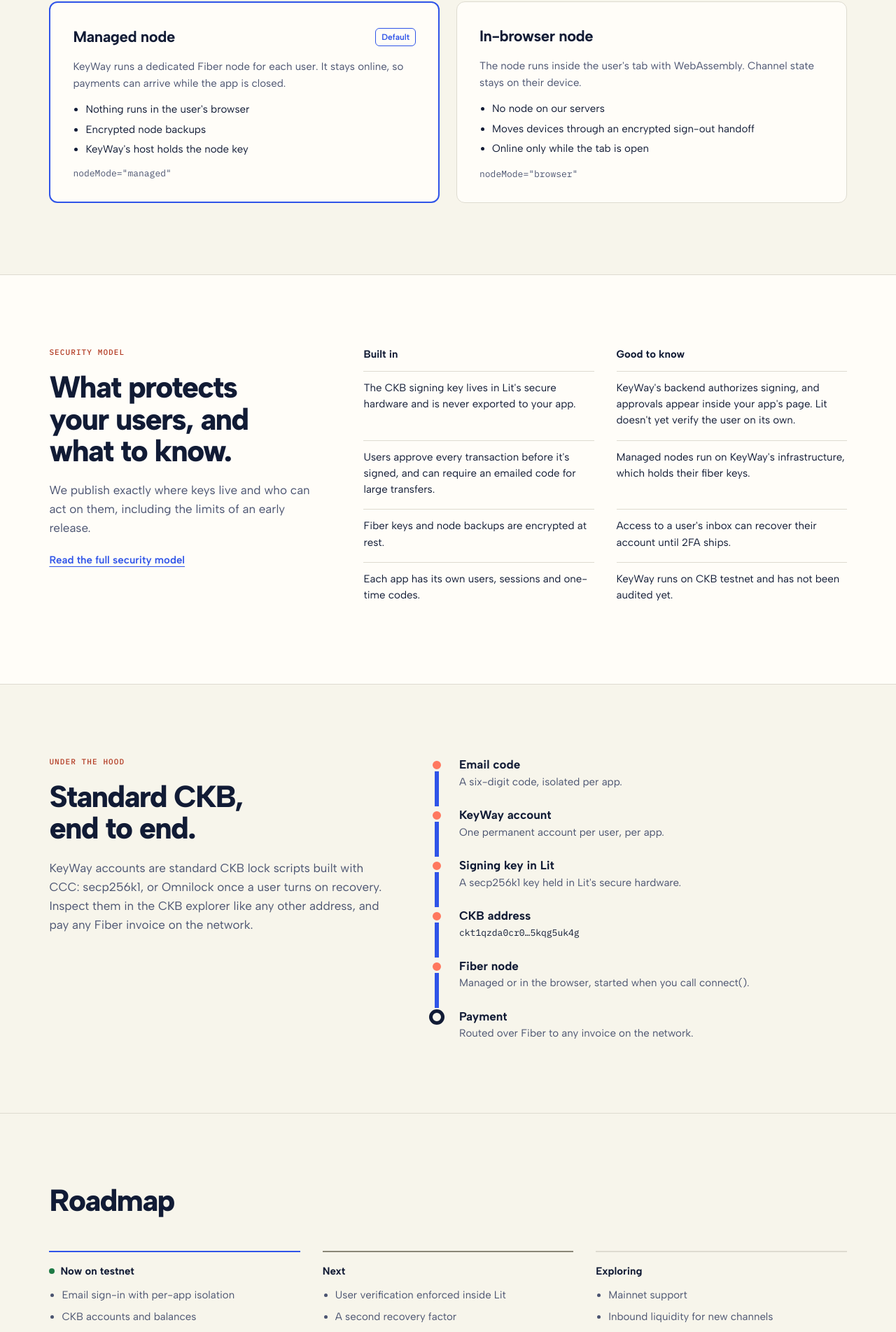
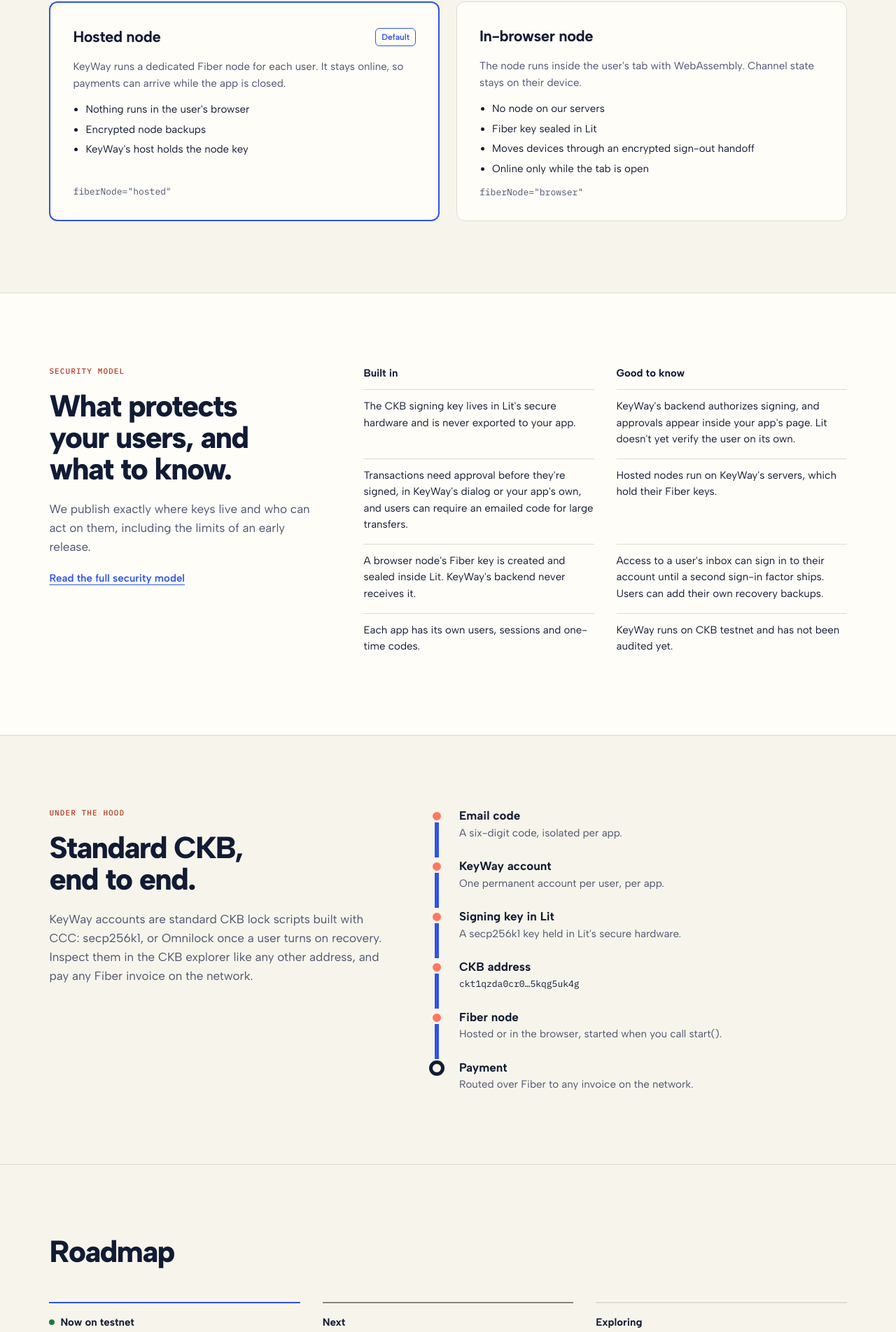
Before and after one commit to officialcmg/ckb-keyway, a Next.js app: page / in a window 1280 px wide. Shown: the part 2673-4576 px from the top of the page at 70% size. Built offline with nearby package versions, Linux system fonts and the light colour scheme.

Commit message:
site: match the homepage to what shipped

```diff
--- a/app/page.tsx
+++ b/app/page.tsx
@@ -34,15 +34,15 @@ const HOOKS = [
 
 const BUILT_IN = [
   "The CKB signing key lives in Lit's secure hardware and is never exported to your app.",
-  "Users approve every transaction before it's signed, and can require an emailed code for large transfers.",
-  "Fiber keys and node backups are encrypted at rest.",
+  "Transactions need approval before they're signed, in KeyWay's dialog or your app's own, and users can require an emailed code for large transfers.",
+  "A browser node's Fiber key is created and sealed inside Lit. KeyWay's backend never receives it.",
   "Each app has its own users, sessions and one-time codes.",
 ];
 
 const GOOD_TO_KNOW = [
   "KeyWay's backend authorizes signing, and approvals appear inside your app's page. Lit doesn't yet verify the user on its own.",
-  "Managed nodes run on KeyWay's infrastructure, which holds their fiber keys.",
-  "Access to a user's inbox can recover their account until 2FA ships.",
+  "Hosted nodes run on KeyWay's servers, which hold their Fiber keys.",
+  "Access to a user's inbox can sign in to their account until a second sign-in factor ships. Users can add their own recovery backups.",
   "KeyWay runs on CKB testnet and has not been audited yet.",
 ];
 
@@ -51,7 +51,7 @@ const STACK: Array<{ title: string; body: string; mono?: boolean }> = [
   { title: "KeyWay account", body: "One permanent account per user, per app." },
   { title: "Signing key in Lit", body: "A secp256k1 key held in Lit's secure hardware." },
   { title: "CKB address", body: "ckt1qzda0cr0…5kqg5uk4g", mono: true },
-  { title: "Fiber node", body: "Managed or in the browser, started when you call connect()." },
+  { title: "Fiber node", body: "Hosted or in the browser, started when you call start()." },
 ];
 
 export default function Home() {
@@ -143,16 +143,16 @@ export default function Home() {
           </div>
           <div className="lp-modes">
             <article className="lp-mode lp-mode--default">
-              <span className="lp-mode__head"><span className="lp-mode__title">Managed node</span><span className="lp-mode__tag">Default</span></span>
+              <span className="lp-mode__head"><span className="lp-mode__title">Hosted node</span><span className="lp-mode__tag">Default</span></span>
               <p>KeyWay runs a dedicated Fiber node for each user. It stays online, so payments can arrive while the app is closed.</p>
               <ul><li>Nothing runs in the user&apos;s browser</li><li>Encrypted node backups</li><li>KeyWay&apos;s host holds the node key</li></ul>
-              <code>nodeMode=&quot;managed&quot;</code>
+              <code>fiberNode=&quot;hosted&quot;</code>
             </article>
             <article className="lp-mode">
               <span className="lp-mode__title">In-browser node</span>
               <p>The node runs inside the user&apos;s tab with WebAssembly. Channel state stays on their device.</p>
-              <ul><li>No node on our servers</li><li>Moves devices through an encrypted sign-out handoff</li><li>Online only while the tab is open</li></ul>
-              <code>nodeMode=&quot;browser&quot;</code>
+              <ul><li>No node on our servers</li><li>Fiber key sealed in Lit</li><li>Moves devices through an encrypted sign-out handoff</li><li>Online only while the tab is open</li></ul>
+              <code>fiberNode=&quot;browser&quot;</code>
             </article>
           </div>
         </div>
@@ -199,9 +199,9 @@ export default function Home() {
         <div className="lp-stack lp-stack--tight">
           <h2 className="lp-h2">Roadmap</h2>
           <div className="lp-roadmap">
-            <div className="lp-roadmap__col lp-roadmap__col--now"><span className="lp-roadmap__title"><span className="lp-roadmap__dot" />Now on testnet</span><ul><li>Email sign-in with per-app isolation</li><li>CKB accounts and balances</li><li>Fiber channels and payments</li><li>Managed and in-browser nodes</li><li>Developer dashboard</li></ul></div>
-            <div className="lp-roadmap__col lp-roadmap__col--next"><span className="lp-roadmap__title">Next</span><ul><li>User verification enforced inside Lit</li><li>A second recovery factor</li><li>Independent security review</li></ul></div>
-            <div className="lp-roadmap__col"><span className="lp-roadmap__title">Exploring</span><ul><li>Mainnet support</li><li>Inbound liquidity for new channels</li><li>Fiber keys the backend never sees</li></ul></div>
+            <div className="lp-roadmap__col lp-roadmap__col--now"><span className="lp-roadmap__title"><span className="lp-roadmap__dot" />Now on testnet</span><ul><li>Email sign-in with per-app isolation</li><li>CKB accounts and balances</li><li>Fiber channels and payments</li><li>Hosted and in-browser nodes</li><li>Account recovery with the user's own backups</li><li>Developer dashboard</li></ul></div>
+            <div className="lp-roadmap__col lp-roadmap__col--next"><span className="lp-roadmap__title">Next</span><ul><li>User verification enforced inside Lit</li><li>A second sign-in factor</li><li>Independent security review</li></ul></div>
+            <div className="lp-roadmap__col"><span className="lp-roadmap__title">Exploring</span><ul><li>Mainnet support</li><li>Inbound liquidity for new channels</li><li>Hosted nodes without KeyWay holding their keys</li></ul></div>
           </div>
         </div>
       </section>
```
